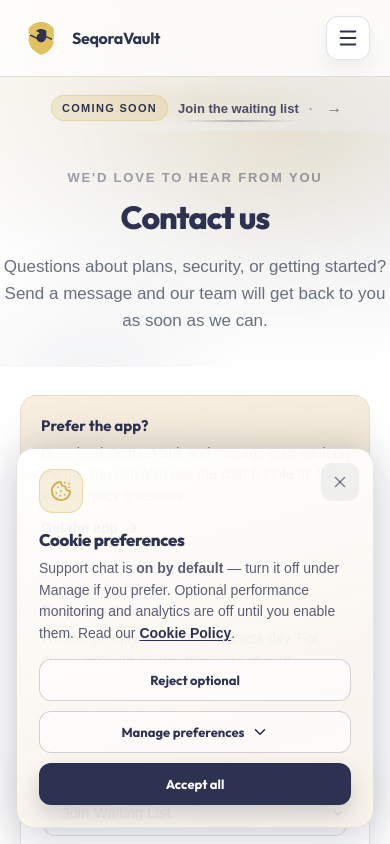
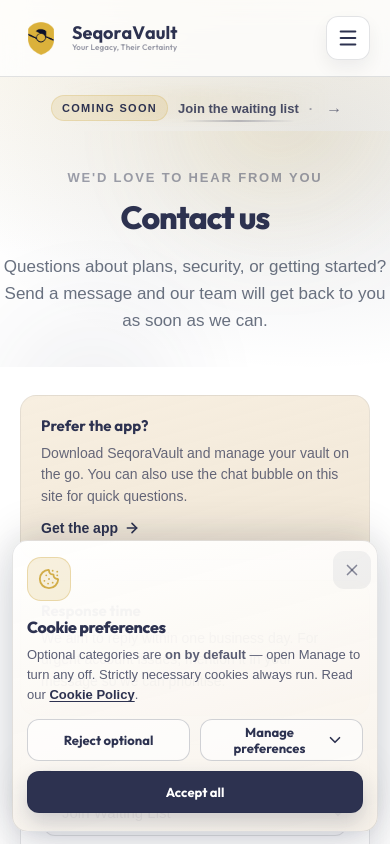
Before and after one commit to nasirucode/SeqoraVault-Website, a Next.js app: page /contact in a window 390 px wide. Shown: the top 844 px of the page. Built offline with nearby package versions, Linux system fonts and the light colour scheme; no server answers; a web font is replaced by a local one.

Commit message:
Site Updated

```diff
--- a/src/components/CookieConsent.css
+++ b/src/components/CookieConsent.css
@@ -134,10 +134,27 @@
   animation-delay: 0.04s;
 }
 .cookieConsentPrefs--open .cookieConsentToggleRow:nth-child(2) {
-  animation-delay: 0.1s;
+  animation-delay: 0.08s;
 }
 .cookieConsentPrefs--open .cookieConsentToggleRow:nth-child(3) {
+  animation-delay: 0.12s;
+}
+.cookieConsentPrefs--open .cookieConsentToggleRow:nth-child(4) {
   animation-delay: 0.16s;
+}
+.cookieConsentPrefs--open .cookieConsentToggleRow:nth-child(5) {
+  animation-delay: 0.2s;
+}
+
+.cookieConsentToggleRow--essential {
+  background: rgba(42, 157, 143, 0.06);
+  border-color: rgba(42, 157, 143, 0.22);
+}
+
+.cookieConsentSwitch--locked {
+  cursor: default;
+  pointer-events: none;
+  opacity: 0.95;
 }
 
 .cookieConsentToggleText {
@@ -329,6 +346,37 @@
   }
 }
 
+@media (max-width: 480px) {
+  .cookieConsent {
+    padding: 12px;
+    padding-bottom: max(12px, env(safe-area-inset-bottom));
+  }
+
+  .cookieConsentCard {
+    padding: 16px 14px;
+    border-radius: 16px;
+  }
+
+  .cookieConsentToggleRow {
+    flex-wrap: wrap;
+    padding: 12px;
+  }
+
+  .cookieConsentSwitch {
+    min-width: 48px;
+    min-height: 44px;
+    align-self: flex-end;
+  }
+
+  .cookieConsentTitle {
+    font-size: 1rem;
+  }
+
+  .cookieConsentText {
+    font-size: 13px;
+  }
+}
+
 @media (max-width: 720px) {
   .cookieConsentCard {
     grid-template-columns: 1fr auto;
--- a/src/components/CookieConsent.tsx
+++ b/src/components/CookieConsent.tsx
@@ -28,7 +28,7 @@
   const pathname = usePathname()
   const [show, setShow] = useState(false)
   const [manageOpen, setManageOpen] = useState(false)
-  const [prefs, setPrefs] = useState<CookieConsentPrefs>(() => defaultCookiePrefs(false))
+  const [prefs, setPrefs] = useState<CookieConsentPrefs>(() => defaultCookiePrefs(true))
 
   useEffect(() => {
     if (!preloaderDone) return
@@ -37,7 +37,7 @@
       setShow(visible)
       if (visible) {
         setManageOpen(false)
-        setPrefs(getConsentPreferences() ?? defaultCookiePrefs(false))
+        setPrefs(getConsentPreferences() ?? defaultCookiePrefs(true))
       }
     })
     return () => cancelAnimationFrame(id)
@@ -45,7 +45,7 @@
 
   useEffect(() => {
     const onReset = () => {
-      setPrefs(defaultCookiePrefs(false))
+      setPrefs(defaultCookiePrefs(true))
       setManageOpen(false)
       setShow(true)
     }
@@ -89,8 +89,8 @@
             Cookie preferences
           </h2>
           <p id="cookie-consent-desc" className="cookieConsentText">
-            Support chat is <strong>on by default</strong> — turn it off under Manage if you prefer.
-            Optional performance monitoring and analytics are off until you enable them. Read our{' '}
+            Optional categories are <strong>on by default</strong> — open Manage to turn any off. Strictly
+            necessary cookies always run. Read our{' '}
             <Link href="/cookies" className="cookieConsentLink">
               Cookie Policy
             </Link>
@@ -128,11 +128,30 @@
           >
             <div className="cookieConsentPrefsInner">
               <p className="cookieConsentPrefsLead">
-                Strictly necessary cookies always stay active. Support chat defaults to on — switch it off
-                here if you don&apos;t want the widget.
+                Strictly necessary cookies cannot be switched off. All other categories default to on — adjust
+                below, then save.
               </p>
 
               <div className="cookieConsentToggleList">
+                <div className="cookieConsentToggleRow cookieConsentToggleRow--essential">
+                  <div className="cookieConsentToggleText">
+                    <span className="cookieConsentToggleLabel">Strictly necessary</span>
+                    <span className="cookieConsentToggleDesc">
+                      Security, consent storage, and core site function. Required by law to stay on — not used
+                      for ads or profiling.
+                    </span>
+                  </div>
+                  <div
+                    className="cookieConsentSwitch cookieConsentSwitch--locked"
+                    aria-hidden="true"
+                    title="Always on"
+                  >
+                    <span className="cookieConsentSwitchTrack" data-on="true">
+                      <span className="cookieConsentSwitchThumb" />
+                    </span>
+                  </div>
+                </div>
+
                 <div className="cookieConsentToggleRow">
                   <div className="cookieConsentToggleText">
                     <span className="cookieConsentToggleLabel">Performance &amp; error monitoring</span>
--- a/src/components/Footer.tsx
+++ b/src/components/Footer.tsx
@@ -4,7 +4,7 @@
 import { usePathname } from 'next/navigation'
 import { resetCookieConsentPreference } from '@/lib/cookieConsent'
 import { isHomePath, sectionLink } from '@/lib/site'
-import logo from '@/assets/seqoravault-logo.svg'
+import logo from '@/assets/seqoravault-logo.png'
 
 /** Site-wide footer — use on every page with `<Footer />`. */
 export function Footer() {
--- a/src/components/Header.tsx
+++ b/src/components/Header.tsx
@@ -7,7 +7,7 @@
 import { usePathname } from 'next/navigation'
 import { Menu, X } from 'lucide-react'
 import { isHomePath, sectionLink } from '@/lib/site'
-import logo from '@/assets/seqoravault-logo.svg'
+import logo from '@/assets/seqoravault-logo.png'
 
 /** Site-wide navigation — use on every page with `<Header />`. */
 export function Header() {
@@ -149,7 +149,19 @@
               <span className="logoBlueDot" />
               <img className="logoImg" src={typeof logo === 'string' ? logo : logo.src} alt="" />
             </span>
-            <span className="brandName">SeqoraVault</span>
+            <span className="brandText">
+              <span className="brandName">
+                <span className="srOnly">SeqoraVault</span>
+                <span className="brandNameSpread" aria-hidden="true">
+                  {'SeqoraVault'.split('').map((ch, i) => (
+                    <span key={i} className="brandNameLetter">
+                      {ch}
+                    </span>
+                  ))}
+                </span>
+              </span>
+              <span className="brandTagline">your legacy, their certainty</span>
+            </span>
           </Link>
 
           <nav className="nav" aria-label="Primary">
--- a/src/components/Preloader.css
+++ b/src/components/Preloader.css
@@ -131,6 +131,7 @@
 .preloaderLogoWrap .logoImg {
   width: 21px;
   height: 26px;
+  object-fit: contain;
 }
 
 .preloaderLogoWrap .logoBlueDot {
--- a/src/components/Preloader.tsx
+++ b/src/components/Preloader.tsx
@@ -9,7 +9,7 @@
   useRef,
   useState,
 } from 'react'
-import logo from '@/assets/seqoravault-logo.svg'
+import logo from '@/assets/seqoravault-logo.png'
 import './Preloader.css'
 
 const BRAND = 'SeqoraVault'
--- a/src/components/legal/LegalPolicyLayout.tsx
+++ b/src/components/legal/LegalPolicyLayout.tsx
@@ -4,7 +4,7 @@
 import Link from 'next/link'
 import { Ban, Cog, MessageCircle, Shield } from 'lucide-react'
 import { usePreloaderReady } from '@/components/Preloader'
-import logo from '@/assets/seqoravault-logo.svg'
+import logo from '@/assets/seqoravault-logo.png'
 import '@/components/legal/LegalPolicyPages.css'
 
 const iconMap = {
--- a/src/lib/cookieConsent.ts
+++ b/src/lib/cookieConsent.ts
@@ -17,12 +17,12 @@
   chat: boolean
 }
 
-/** Accept all / reject optional presets. Chat stays on for “reject optional” unless the user saves otherwise in Manage. */
+/** `true` = all optional categories on; `false` = all optional off (minimal / “reject optional”). */
 export function defaultCookiePrefs(allOptional: boolean): CookieConsentPrefs {
   if (allOptional) {
     return { performance: true, analytics: true, chat: true }
   }
-  return { performance: false, analytics: false, chat: true }
+  return { performance: false, analytics: false, chat: false }
 }
 
 function readRaw(): string | null {
@@ -84,7 +84,7 @@
 export function shouldShowCookieBanner(): boolean {
   const p = getConsentPreferences()
   if (p === null) return true
-  return !p.performance && !p.analytics
+  return !p.performance && !p.analytics && !p.chat
 }
 
 /**
--- a/src/styles/app.css
+++ b/src/styles/app.css
@@ -42,6 +42,7 @@
   display: block;
   position: relative;
   z-index: 1;
+  object-fit: contain;
 }
 
 .headerInner .logoCutout,
@@ -264,11 +265,64 @@
   min-width: 0;
 }
 
+.brandText {
+  display: inline-grid;
+  grid-template-columns: max-content;
+  gap: 1px;
+  min-width: 0;
+  line-height: 1.12;
+  max-width: 100%;
+}
+
 .brandName {
+  position: relative;
+  grid-column: 1;
+  min-width: 0;
   font-family: var(--font-heading);
+  font-size: clamp(15px, 1.05vw + 11px, 21px);
   font-weight: 700;
-  letter-spacing: -0.02em;
+  line-height: 1.05;
   color: var(--text-strong);
+}
+
+/** First / last letters of wordmark share the same left & right edges as the slogan line. */
+.brandNameSpread {
+  display: flex;
+  justify-content: space-between;
+  width: 100%;
+}
+
+.brandNameLetter {
+  flex: 0 0 auto;
+  font: inherit;
+  font-weight: 700;
+  color: inherit;
+}
+
+.brandTagline {
+  grid-column: 1;
+  min-width: 0;
+  width: 100%;
+  font-family: var(--font-heading);
+  font-size: 9px;
+  font-weight: 600;
+  letter-spacing: 0.02em;
+  text-transform: capitalize;
+  text-align: justify;
+  text-align-last: justify;
+  white-space: nowrap;
+  color: rgba(45, 50, 80, 0.48);
+}
+
+@media (max-width: 520px) {
+  .brandName {
+    font-size: clamp(13px, 3.2vw + 8px, 18px);
+  }
+
+  .brandTagline {
+    font-size: 8px;
+    letter-spacing: 0.01em;
+  }
 }
 
 .nav {
```
Also changed, not shown: src/components/CookiesPolicyPage.tsx (+40 -23 lines), src/components/legal/LegalPolicyPages.css (+144 -0 lines), src/assets/seqoravault-logo.png.
